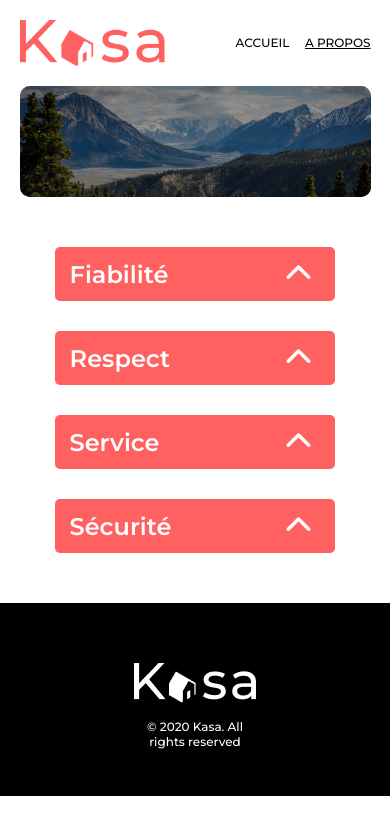
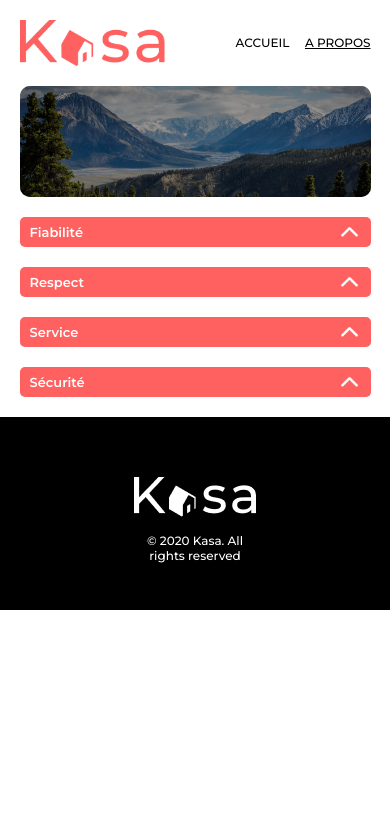
Before and after one commit to ako-coder/projet-kasa, a React (Create React App) app: page /a-propos in a window 390 px wide. Shown: the top 834 px of the page. Built offline with nearby package versions, Linux system fonts and the light colour scheme.

Commit message:
a propos termine

```diff
--- a/src/components/Dropdown/Dropdown.css
+++ b/src/components/Dropdown/Dropdown.css
@@ -27,11 +27,16 @@
     background-color: rgba(255, 96, 96, 1);
     color: white;
     font-family: "Montserrat", sans-serif;
+    font-size: 24px;
     font-weight: 600;
     border: 0;
     border-radius: 5px;
     padding: 10px 20px 10px 15px;
     height: 54px;
+}
+
+.dropdown-container img {
+    width: 100%;
 }
 
 .dropdown-container ul {
@@ -40,3 +45,14 @@
 }
 
 /* TODO animation + CSS */
+
+@media (max-width: 414px){
+    .dropdown-container img {
+        width: 70%;
+    }
+
+    .dropdown-container button {
+        font-size: 13px;
+        padding: 10px 0px 10px 10px;
+    }
+}
--- a/src/pages/About.css
+++ b/src/pages/About.css
@@ -11,7 +11,6 @@
 
 .container-dropdowns button {
     width: 100%;
-    font-size: 24px;
 }
 
 .about-container {
@@ -19,3 +18,17 @@
     align-items: center;
     flex-direction: column;
 }
+
+@media (max-width: 414px){
+    .container-dropdowns {
+        margin-bottom: 10px;
+        width: 100%;
+        gap: 20px;
+        padding: 0px 0px 10px 0px;
+    }
+
+    .container-dropdowns button {
+        /* font-size: 13px; */
+        height: 30px;
+    }
+}
```
